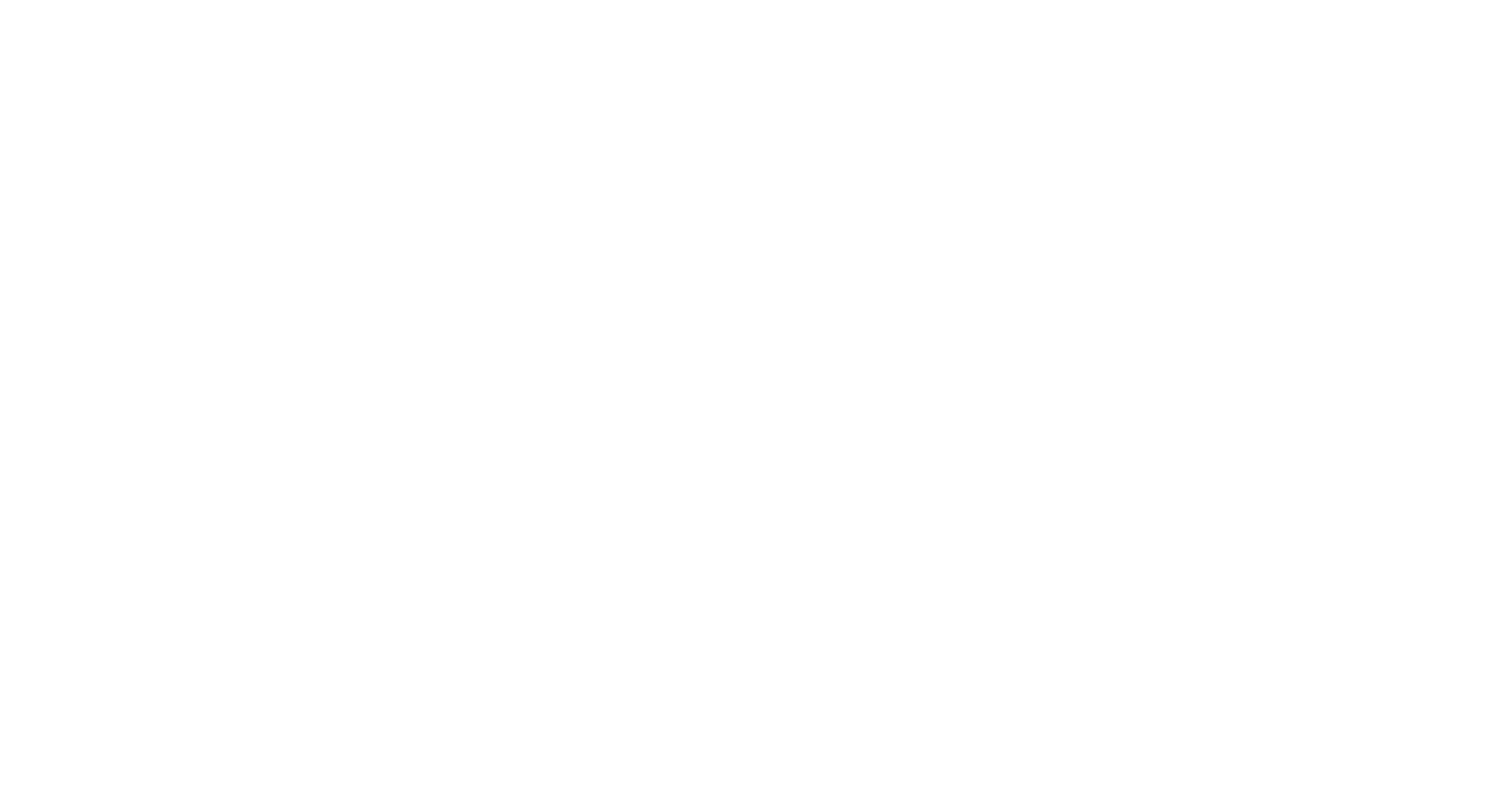
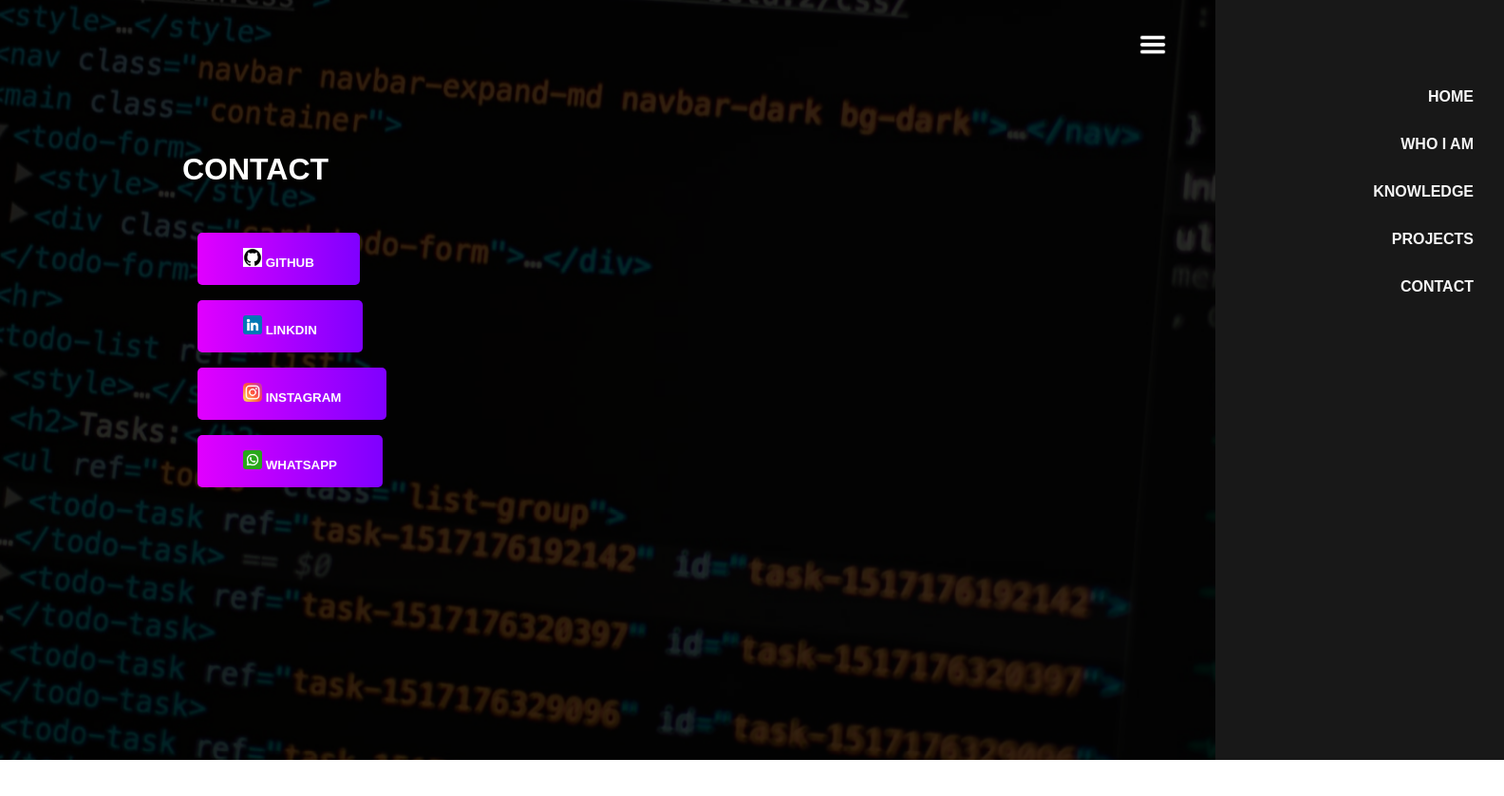
Before and after one commit to joaocarlosdene/MyPage, a plain HTML site: page pages/contact.html in a window 1280 px wide. Shown: the whole page at 95% size, 1584 px wide, since content can reach past the window. Before the commit the page ends 800 px from the top, so only its background shows below. Drawn offline with Linux system fonts and the light colour scheme.

Commit message:
inicio configuraçao pagina contact

```diff
--- a/pages/contact.html
+++ b/pages/contact.html
@@ -5,8 +5,41 @@
     <meta http-equiv="X-UA-Compatible" content="IE=edge">
     <meta name="viewport" content="width=device-width, initial-scale=1.0">
     <title>Contato</title>
+    <link rel="stylesheet" href="/style.css">
 </head>
 <body>
+    <div class="conteiner">
+        <header>
+            <div class="img-wrapper">
+                <img src="/images/bg.jpg" alt="">
+            </div>
+            <div class="info">
+                <h1>CONTACT</h1>
+                <ul class="redesocial">
+                    <li class="redesocial-item"><a href="https://github.com/joaocarlosdene" target="_blank"><button> <img src="/images/github-icon.png" alt=""> GitHub</button></a></li>
+                    <li class="redesocial-item"><a href="https://www.linkedin.com/in/joaocarlosdene/" target="_blank"><button> <img src="/images/linkedin-icon.png" alt=""> LinkDIn</button></a></li>
+                    <li class="redesocial-item"><a href="https://www.instagram.com/joaocarlosdene/" target="_blank"><button> <img src="/images/instagram-icon.png" alt=""> Instagram</button></a></li>
+                    <li class="redesocial-item"><a href="https://api.whatsapp.com/message/S655TWJ2FMYJH1" target="_blank"><button> <img src="/images/whatsapp-icon.png" alt=""> WhatsApp</button></a></li>
+                </ul>
+            </div>
+        </header>
+        <input id="menu-hamburguer" type="checkbox">
 
+        <label for="menu-hamburguer">
+            <img class="menu-imagem" src="/images/menu5.jpg" alt="">
+        </label>
+        <div class="sidebar">
+            <nav>
+                <ul class="menu">
+                    <li class="menu-item"><a href="/index.html" class="menu-link">HOME</a></li>
+                    <li class="menu-item"><a href="who am i.html"class="menu-link">WHO I AM</a></li>
+                    <li class="menu-item"><a href="knowledge.html" class="menu-link">KNOWLEDGE</a></li>
+                    <li class="menu-item"><a href="projects.html" class="menu-link">PROJECTS</a></li>
+                    <li class="menu-item"><a href="contact.html" class="menu-link">CONTACT</a></li>
+                </ul>
+            </nav>
+        </div>
+
+    </div>
 </body>
 </html>
--- a/style.css
+++ b/style.css
@@ -143,3 +143,12 @@
     color: whitesmoke;
     font-weight: bold;
 }
+
+.redesocial-item{
+    margin: 1rem;
+}
+
+.redesocial-item a button img{
+    height: 20px;
+    margin-left: 0;
+}
```
Also changed, not shown: images/github-icon.png (added), images/instagram-icon.png (added), images/linkedin-icon.png (added), images/whatsapp-icon.png (added).
